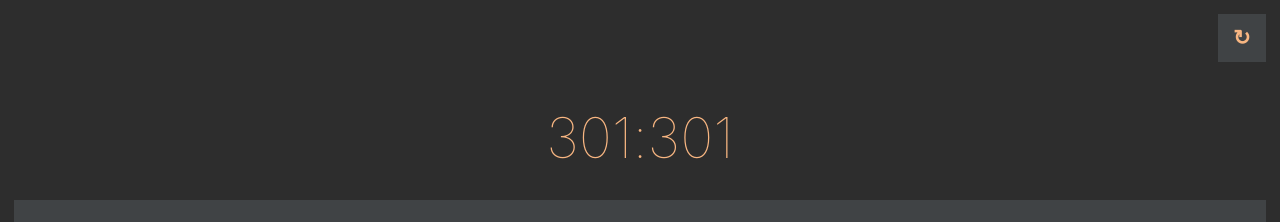
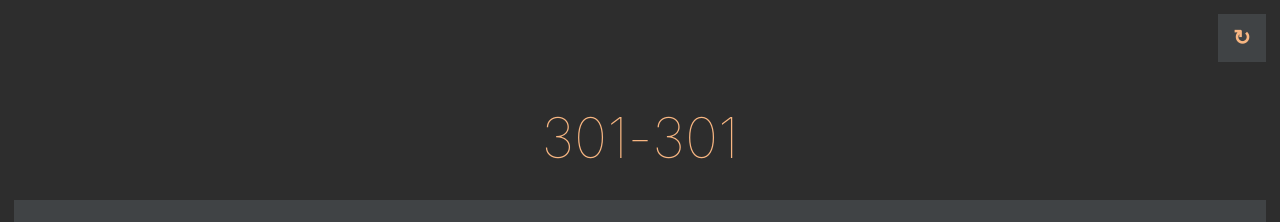
Before and after one commit to stsh89/darts-scoreboard, a React (Create React App) app: page / in a window 1280 px wide. Shown: the top 222 px of the page. Built offline with nearby package versions, Linux system fonts and the light colour scheme; the HTML template or start-up script is replaced by a standard one.

Commit message:
Update score separator

```diff
--- a/src/Scoreboard.js
+++ b/src/Scoreboard.js
@@ -122,7 +122,7 @@ export default function Scoreboard() {
       </div>
       <div className={styles.score}>
         <span className={styles.player1Score} data-e2e="player1Score">{player1Score}</span>
-        <span className={styles.scoreSeparator}>:</span>
+        <span className={styles.scoreSeparator}>-</span>
         <span className={styles.player2Score} data-e2e="player2Score">{player2Score}</span>
       </div>
       <div className={styles.scoreInput}>
```
